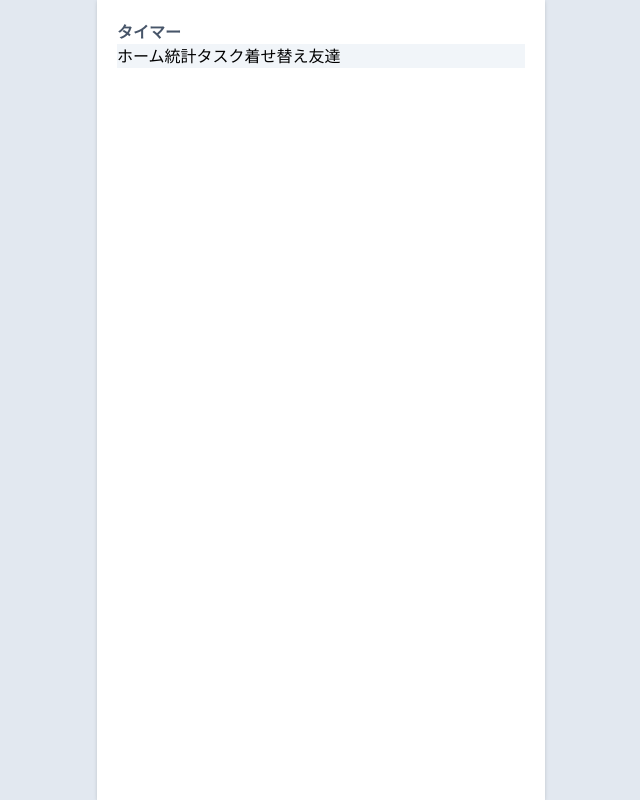
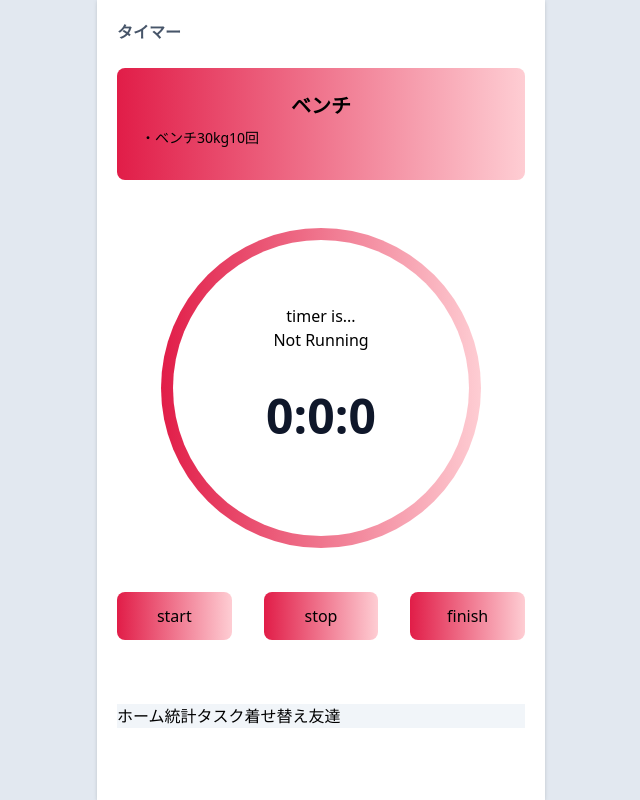
Before and after one commit to muscle-training-with-friend/mutan, a React (Vite) app: page /mutan/timer in a window 1280 px wide. Shown: the whole page, without its empty margins (319-959 px from the left). Built offline with nearby package versions, Linux system fonts and the light colour scheme.

Commit message:
Update Timer.jsx
timer機能の実装
ストップウォッチ作成のためにreact-time-hoolを導入
"npm i react-timer-hook"

```diff
--- a/src/Pages/Timer.jsx
+++ b/src/Pages/Timer.jsx
@@ -1,7 +1,37 @@
+import React from "react";
+import { useStopwatch } from 'react-timer-hook';
+
 export default function () {
+
+  const { seconds, minutes, hours, isRunning, start, pause, reset } =
+    useStopwatch({ autoStart: false });
+
   return (
     <>
       <div className="font-bold text-slate-600">タイマー</div>
+      <div className="rounded-lg bg-gradient-to-l from-rose-200 to-rose-600 my-6 p-6">
+        <div className="font-bold text-xl flex justify-center">ベンチ</div>
+        <div className="text-sm my-2">・ベンチ30kg10回</div>
+      </div>
+
+      <div className="flex justify-center">
+        <div className="rounded-full h-80 w-80 bg-gradient-to-l from-rose-200 to-rose-600 my-6 p-3">
+          <div className="rounded-full h-full w-full bg-white">
+            <div className="flex justify-center font-sm pt-16">timer is...</div>
+            <div className="flex justify-center font-sm">{isRunning ? "Running" : "Not Running"}</div>
+            <div className="flex justify-center text-slate-900 text-5xl font-bold pt-10">
+              {hours}:{minutes}:{seconds}
+            </div>
+          </div>
+        </div>
+      </div>
+
+
+      <div className="grid grid-cols-3 gap-8 content-center mt-5 my-16">
+        <div className="flex justify-center rounded-lg bg-gradient-to-l from-rose-200 to-rose-600 py-3" onClick={start}>start</div>
+        <div className="flex justify-center rounded-lg bg-gradient-to-l from-rose-200 to-rose-600 py-3" onClick={pause}>stop</div>
+        <div className="flex justify-center rounded-lg bg-gradient-to-l from-rose-200 to-rose-600 py-3" onClick={reset}>finish</div>
+      </div>
     </>
   );
 }
```
